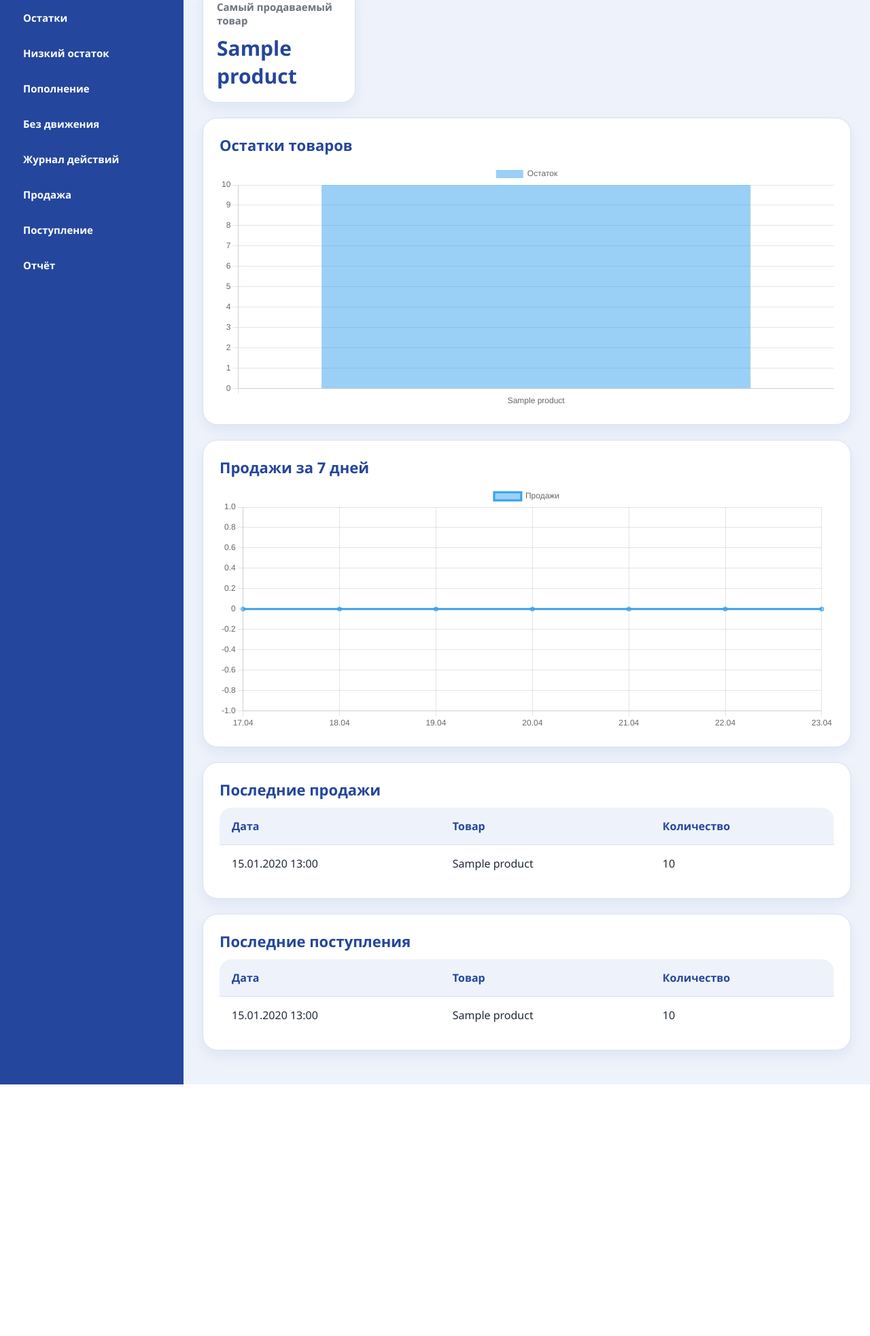
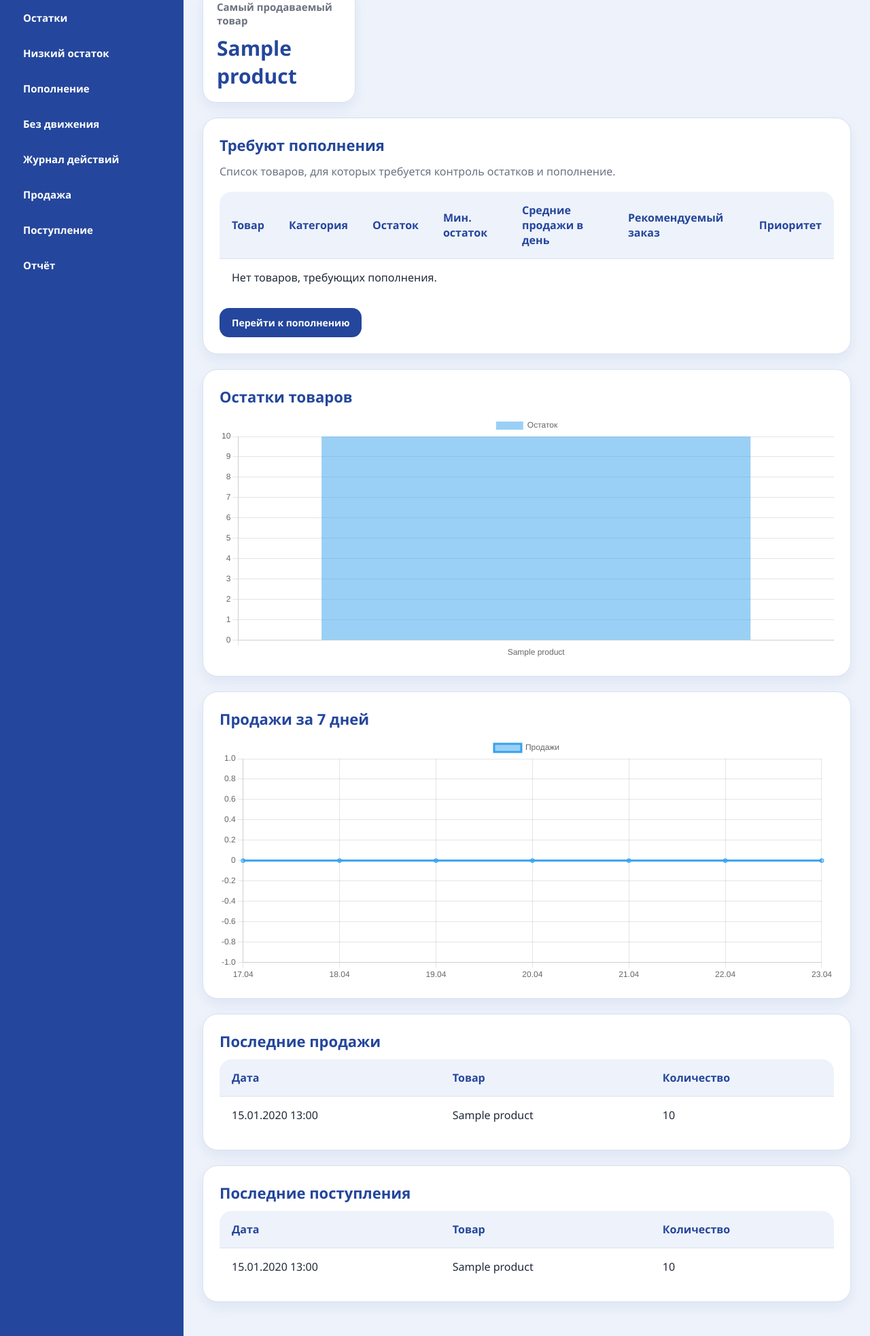
Before and after one commit to llimarenko05-cmd/diplom-store, a Django app: page /home/ in a window 1280 px wide. Shown: the part 278-2243 px from the top of the page at 68% size. Before the commit the page ends 1873 px from the top, so only its background shows below. Run offline with Django 5.2, Linux system fonts and the light colour scheme; a user stored in the database is signed in; tables that the repository leaves empty hold one stand-in row (values such as "Sample post").

Commit message:
добавлен блок товаров для пополнения на главную

```diff
--- a/inventory/templates/inventory/home.html
+++ b/inventory/templates/inventory/home.html
@@ -35,6 +35,56 @@
             Нет данных
             {% endif %}
         </p>
+    </div>
+</div>
+
+<div class="card">
+    <h2>Требуют пополнения</h2>
+    <p style="margin-bottom: 18px;">Список товаров, для которых требуется контроль остатков и пополнение.</p>
+
+    <div class="table-wrapper">
+        <table>
+            <thead>
+                <tr>
+                    <th>Товар</th>
+                    <th>Категория</th>
+                    <th>Остаток</th>
+                    <th>Мин. остаток</th>
+                    <th>Средние продажи в день</th>
+                    <th>Рекомендуемый заказ</th>
+                    <th>Приоритет</th>
+                </tr>
+            </thead>
+            <tbody>
+                {% for product in top_replenishment_products %}
+                <tr>
+                    <td>{{ product.name }}</td>
+                    <td>{{ product.category }}</td>
+                    <td>{{ product.quantity }}</td>
+                    <td>{{ product.minimum_quantity }}</td>
+                    <td>{{ product.avg_daily_sales }}</td>
+                    <td>{{ product.recommended_order }}</td>
+                    <td>
+                        {% if product.replenishment_priority == 'Высокий' %}
+                        <span class="status-critical">Высокий</span>
+                        {% elif product.replenishment_priority == 'Средний' %}
+                        <span class="status-min">Средний</span>
+                        {% else %}
+                        <span class="status-ok">Низкий</span>
+                        {% endif %}
+                    </td>
+                </tr>
+                {% empty %}
+                <tr>
+                    <td colspan="7">Нет товаров, требующих пополнения.</td>
+                </tr>
+                {% endfor %}
+            </tbody>
+        </table>
+    </div>
+
+    <div class="actions-row" style="margin-top: 18px;">
+        <a href="/replenishment/" class="btn">Перейти к пополнению</a>
     </div>
 </div>
 
```
